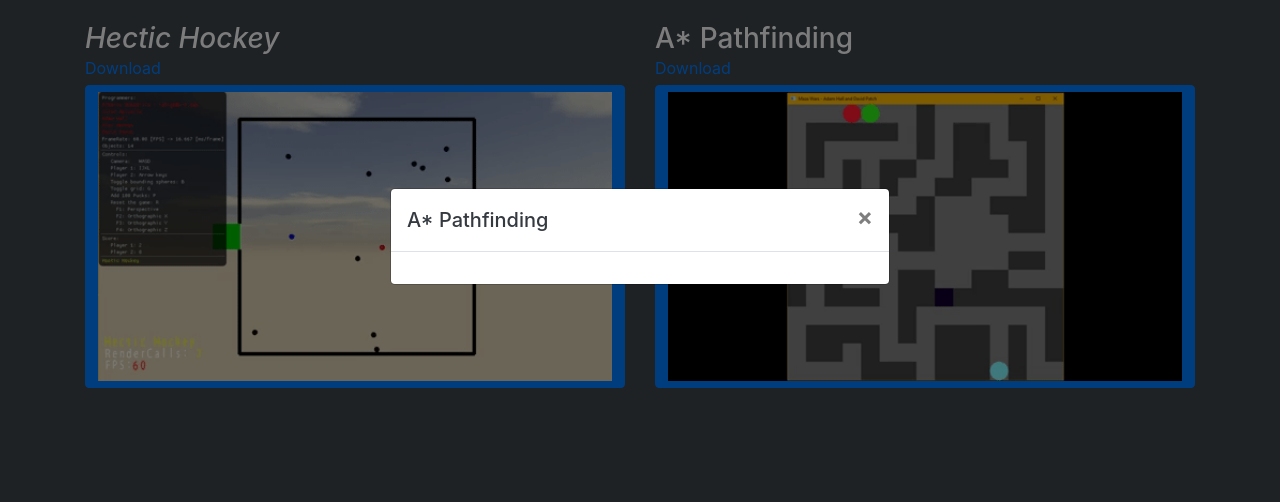
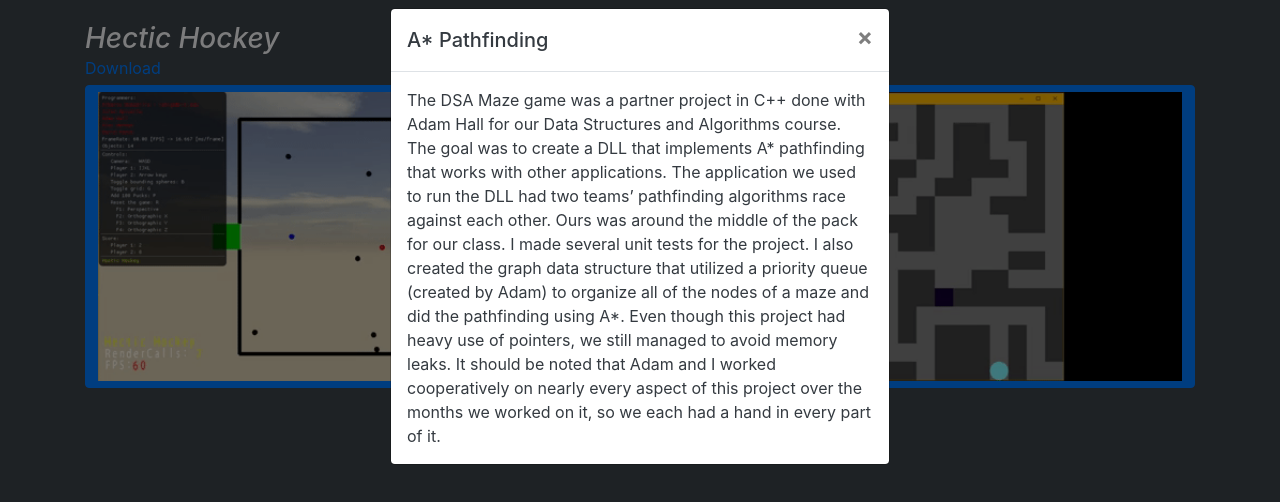
Before and after one commit to dop4398/dop4398.github.io, a website with bundled scripts: page index.html in a window 1280 px wide. Both pictures are taken after a click on the button 925 px from the left and 2483 px from the top of the page. Shown: the part 2247-2749 px from the top of the page. Built offline with nearby package versions, Linux system fonts and the light colour scheme.

Commit message:
added content

```diff
--- a/index.html
+++ b/index.html
@@ -231,7 +231,13 @@
                   </button>
                 </div>
                 <div class="modal-body text-dark">
-
+                  The DSA Maze game was a partner project in C++ done with Adam Hall for our Data Structures and Algorithms course.
+                  The goal was to create a DLL that implements A* pathfinding that works with other applications.
+                  The application we used to run the DLL had two teams’ pathfinding algorithms race against each other.
+                  Ours was around the middle of the pack for our class. I made several unit tests for the project.
+                  I also created the graph data structure that utilized a priority queue (created by Adam) to organize all of the nodes of a maze and did the pathfinding using A*.
+                  Even though this project had heavy use of pointers, we still managed to avoid memory leaks.
+                  It should be noted that Adam and I worked cooperatively on nearly every aspect of this project over the months we worked on it, so we each had a hand in every part of it.
                 </div>
               </div>
             </div>
```
